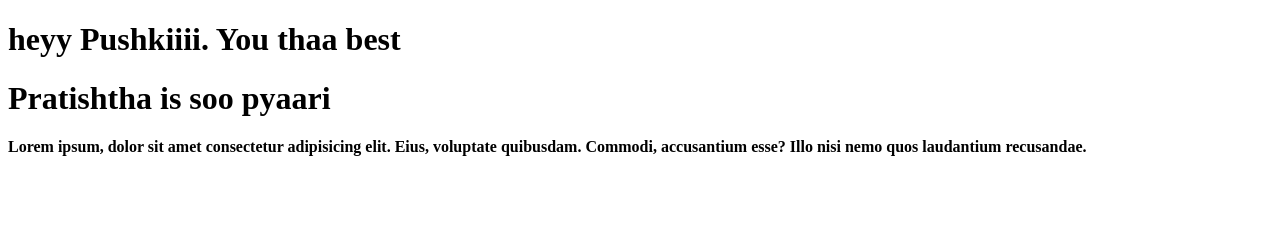
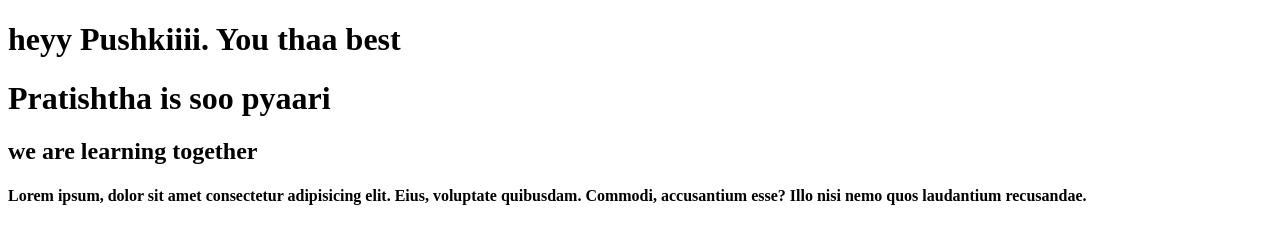
Before and after one commit to TestOrg1nov/TestSample, a plain HTML site: page index.html in a window 1280 px wide. Drawn offline with Linux system fonts and the light colour scheme.

Commit message:
learning with bae

```diff
--- a/index.html
+++ b/index.html
@@ -8,6 +8,7 @@
 <body>
     <h1>heyy Pushkiiii. You thaa best</h1>
     <h1>Pratishtha is soo pyaari</h1>
+    <h2>we are learning together</h2>
     <h4>Lorem ipsum, dolor sit amet consectetur adipisicing elit. Eius, voluptate quibusdam. Commodi, accusantium esse? Illo nisi nemo quos laudantium recusandae.</h4>
 </body>
 </html>
```
